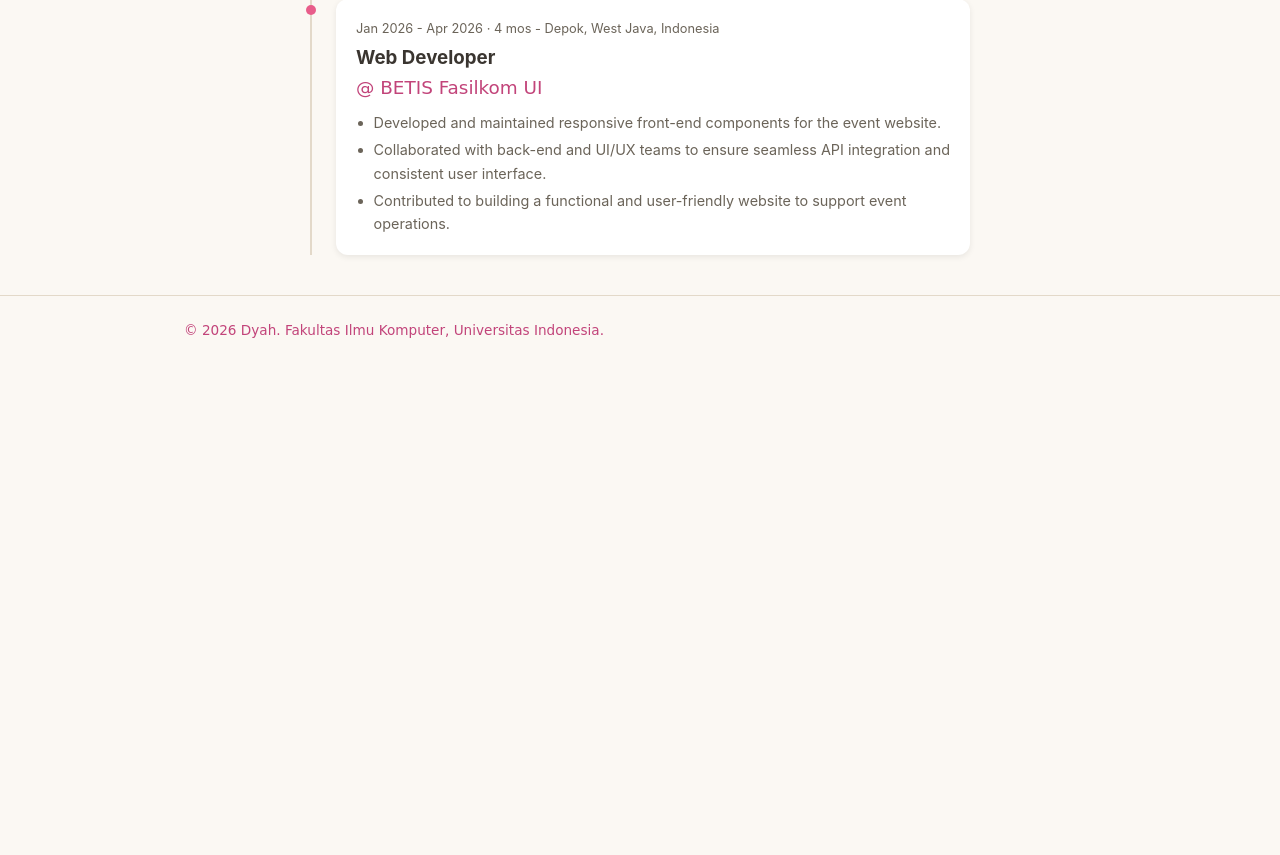
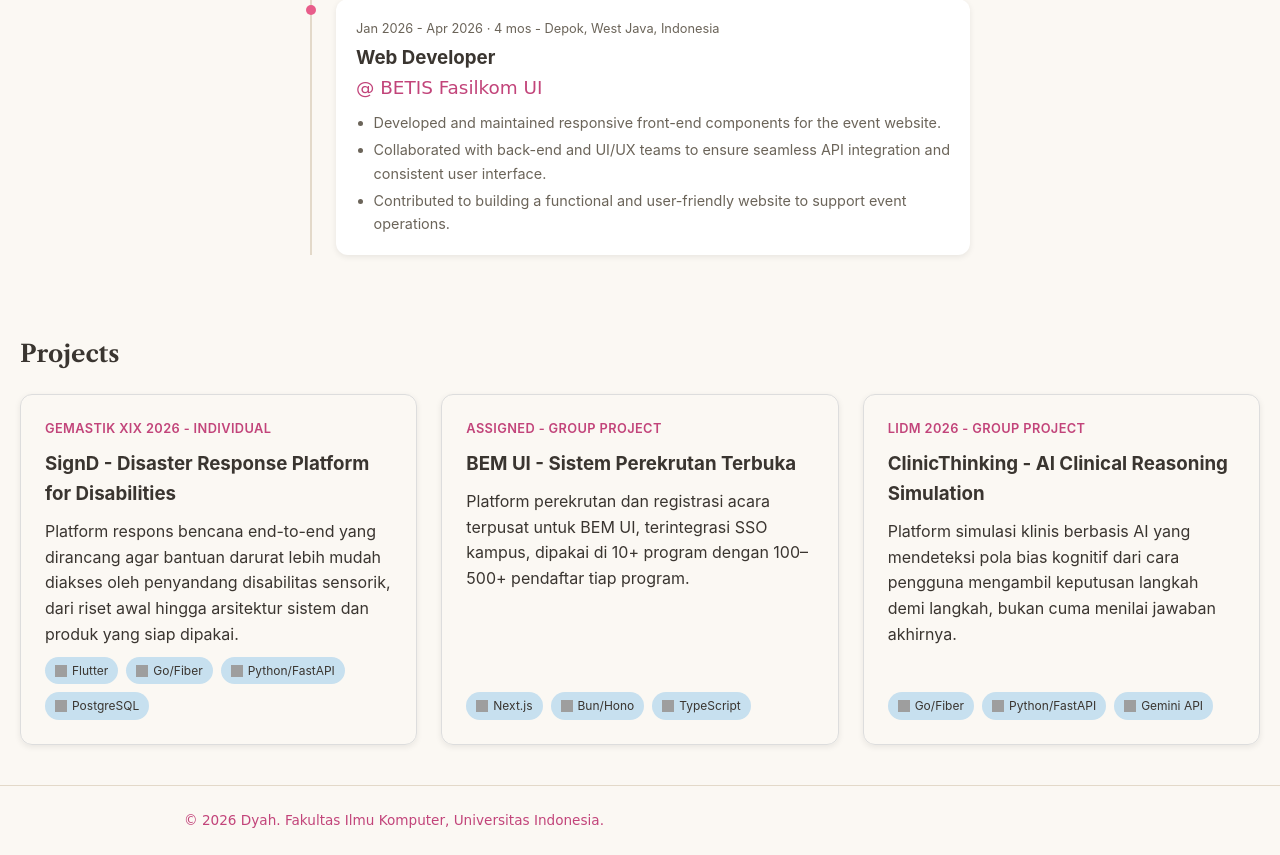
Before and after one commit to dyahzhafira/myportfolio, a Django app: page / in a window 1280 px wide. Shown: the part 1825-2680 px from the top of the page. Before the commit the page ends 2163 px from the top, so only its background shows below. Run offline with Django 5.2, Linux system fonts and the light colour scheme; some web fonts are replaced; grey boxes are pictures that could not be loaded.

Commit message:
feat: add skills and projects features

```diff
--- a/static/css/style.css
+++ b/static/css/style.css
@@ -232,6 +232,133 @@ button:focus-visible,
     margin-bottom: 0;
 }
 
+/*skill section*/
+#skills {
+    padding: 40px 20px;
+}
+
+.logo-grid {
+    display: grid;
+    grid-template-columns: repeat(auto-fit, minmax(100px, 1fr));
+    gap: 20px;
+    margin-top: 20px;
+}
+
+.logo-item {
+    display: flex;
+    flex-direction: column;
+    align-items: center;
+    gap: 10px;
+    padding: 20px 10px;
+    border-radius: 12px;
+    border: 1px solid #ddd;
+    background-color: #fff;
+    box-shadow: 0 2px 6px rgba(0, 0, 0, 0.08);
+    transition: transform 0.2s ease, box-shadow 0.2s ease;
+}
+
+.logo-item:hover,
+.logo-item:focus-visible {
+    transform: translateY(-6px);
+    box-shadow: 0 6px 16px rgba(0, 0, 0, 0.15);
+}
+
+.logo-item img {
+    width: 40px;
+    height: 40px;
+}
+
+.logo-item span {
+    font-size: 0.8rem;
+    color: var(--text-muted);
+    text-align: center;
+}
+
+@media (max-width: 600px) {
+    .logo-grid {
+        grid-template-columns: repeat(3, 1fr);
+    }
+}
+
+/*projects section*/
+#projects {
+    padding: 40px 20px;
+}
+
+.projects-grid {
+    display: grid;
+    grid-template-columns: repeat(auto-fit, minmax(260px, 1fr));
+    gap: 24px;
+    margin-top: 20px;
+}
+
+.project-card {
+    padding: 24px;
+    border-radius: 12px;
+    border: 1px solid #ddd;
+    box-shadow: 0 2px 6px rgba(0, 0, 0, 0.08);
+    transition: transform 0.2s ease, box-shadow 0.2s ease;
+    display: flex;
+    flex-direction: column;
+    gap: 10px;
+}
+
+.project-card:hover {
+    transform: translateY(-6px);
+    box-shadow: 0 6px 16px rgba(0, 0, 0, 0.15);
+}
+
+.project-tag {
+    font-size: 0.8rem;
+    font-weight: 600;
+    color: var(--rose-text);
+    text-transform: uppercase;
+    letter-spacing: 0.03em;
+}
+
+.tech-stack {
+    display: flex;
+    flex-wrap: wrap;
+    gap: 8px;
+    margin-top: auto;
+}
+
+.tech-badge {
+    display: inline-flex;
+    align-items: center;
+    gap: 5px;
+    font-size: 0.75rem;
+    padding: 4px 10px;
+    border-radius: 999px;
+    background: var(--color-frontend);
+    color: var(--color-ink);
+}
+
+.tech-badge img {
+    width: 12px;
+    height: 12px;
+}
+
+/*responsive*/
+@media (max-width: 600px) {
+    .projects-grid {
+        grid-template-columns: 1fr;
+    }
+
+    .timeline {
+        padding-left: 16px;
+    }
+
+    .timeline-dot {
+        left: -21px;
+    }
+
+    .profile-photo {
+        width: 140px;
+        height: 140px;
+    }
+}
+
 @media (prefers-reduced-motion: reduce) {
     * {
         animation-duration: 0.01ms !important;
--- a/templates/index.html
+++ b/templates/index.html
@@ -113,6 +113,58 @@
             </div>
         </section>
 
+        <section id="projects">
+            <h2>Projects</h2>
+            <div class="projects-grid">
+
+                <article class="project-card">
+                    <span class="project-tag">GEMASTIK XIX 2026 - Individual</span>
+                    <h3>SignD - Disaster Response Platform for Disabilities</h3>
+                    <p>
+                        Platform respons bencana end-to-end yang dirancang agar bantuan darurat
+                        lebih mudah diakses oleh penyandang disabilitas sensorik, dari riset awal
+                        hingga arsitektur sistem dan produk yang siap dipakai.
+                    </p>
+                    <div class="tech-stack">
+                        <span class="tech-badge"><img src="https://cdn.simpleicons.org/flutter" alt="" loading="lazy">Flutter</span>
+                        <span class="tech-badge"><img src="https://cdn.simpleicons.org/go" alt="" loading="lazy">Go/Fiber</span>
+                        <span class="tech-badge"><img src="https://cdn.simpleicons.org/fastapi" alt="" loading="lazy">Python/FastAPI</span>
+                        <span class="tech-badge"><img src="https://cdn.simpleicons.org/postgresql" alt="" loading="lazy">PostgreSQL</span>
+                    </div>
+                </article>
+
+                <article class="project-card">
+                    <span class="project-tag">Assigned - Group Project</span>
+                    <h3>BEM UI - Sistem Perekrutan Terbuka</h3>
+                    <p>
+                        Platform perekrutan dan registrasi acara terpusat untuk BEM UI, terintegrasi
+                        SSO kampus, dipakai di 10+ program dengan 100–500+ pendaftar tiap program.
+                    </p>
+                    <div class="tech-stack">
+                        <span class="tech-badge"><img src="https://cdn.simpleicons.org/nextdotjs" alt="" loading="lazy">Next.js</span>
+                        <span class="tech-badge"><img src="https://cdn.simpleicons.org/bun" alt="" loading="lazy">Bun/Hono</span>
+                        <span class="tech-badge"><img src="https://cdn.simpleicons.org/typescript" alt="" loading="lazy">TypeScript</span>
+                    </div>
+                </article>
+
+                <article class="project-card">
+                    <span class="project-tag">LIDM 2026 - Group Project</span>
+                    <h3>ClinicThinking - AI Clinical Reasoning Simulation</h3>
+                    <p>
+                        Platform simulasi klinis berbasis AI yang mendeteksi pola bias kognitif dari
+                        cara pengguna mengambil keputusan langkah demi langkah, bukan cuma menilai
+                        jawaban akhirnya.
+                    </p>
+                    <div class="tech-stack">
+                        <span class="tech-badge"><img src="https://cdn.simpleicons.org/go" alt="" loading="lazy">Go/Fiber</span>
+                        <span class="tech-badge"><img src="https://cdn.simpleicons.org/fastapi" alt="" loading="lazy">Python/FastAPI</span>
+                        <span class="tech-badge"><img src="https://cdn.simpleicons.org/googlegemini" alt="" loading="lazy">Gemini API</span>
+                    </div>
+                </article>
+
+            </div>
+        </section>
+
     </main>
 
     <footer class="site-footer">
```
